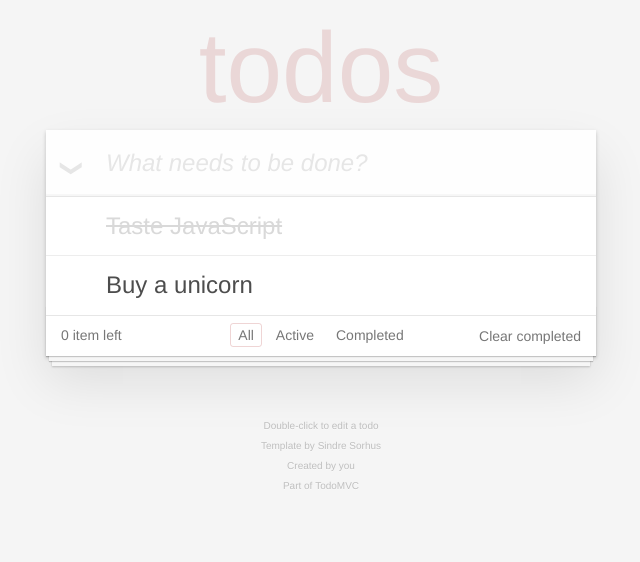
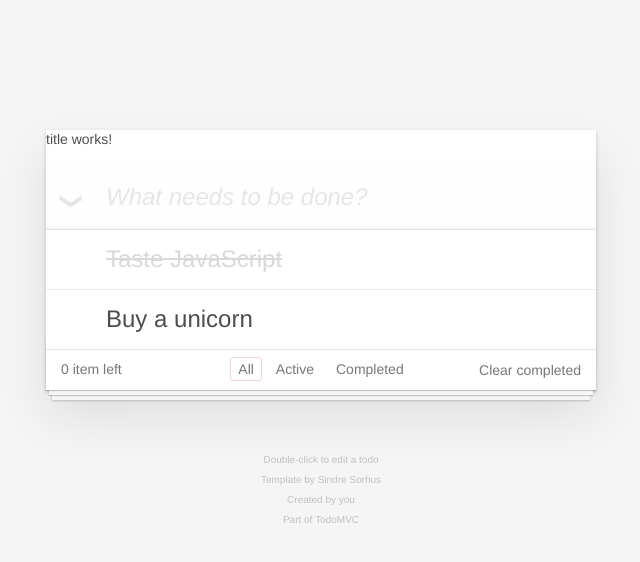
Before and after one commit to bnmghjtyu0/angular-todomvc20180102, an Angular app: page / in a window 1280 px wide. Shown: the top 562 px of the page, without its empty margins (319-959 px from the left). Built offline with nearby package versions, Linux system fonts and the light colour scheme.

Commit message:
任務 03：切割網頁為多個子元件

```diff
--- a/src/app/app.component.html
+++ b/src/app/app.component.html
@@ -1,6 +1,6 @@
 <section class="todoapp">
   <header class="header">
-    <h1>todos</h1>
+    <app-title></app-title>
     <input class="new-todo" placeholder="What needs to be done?" autofocus>
   </header>
   <!-- This section should be hidden by default and shown when there are todos -->
--- a/src/app/app.module.ts
+++ b/src/app/app.module.ts
@@ -4,11 +4,13 @@
 import { AppRoutingModule } from './app-routing.module';
 
 import { AppComponent } from './app.component';
+import { TitleComponent } from './title/title.component';
 
 
 @NgModule({
   declarations: [
-    AppComponent
+    AppComponent,
+    TitleComponent
   ],
   imports: [
     BrowserModule,
--- /dev/null
+++ b/src/app/title/title.component.html
@@ -0,0 +1,3 @@
+<p>
+  title works!
+</p>
--- /dev/null
+++ b/src/app/title/title.component.ts
@@ -0,0 +1,15 @@
+import { Component, OnInit } from '@angular/core';
+
+@Component({
+  selector: 'app-title',
+  templateUrl: './title.component.html',
+  styleUrls: ['./title.component.css']
+})
+export class TitleComponent implements OnInit {
+
+  constructor() { }
+
+  ngOnInit() {
+  }
+
+}
```
Also changed, not shown: src/app/title/title.component.css (added).
